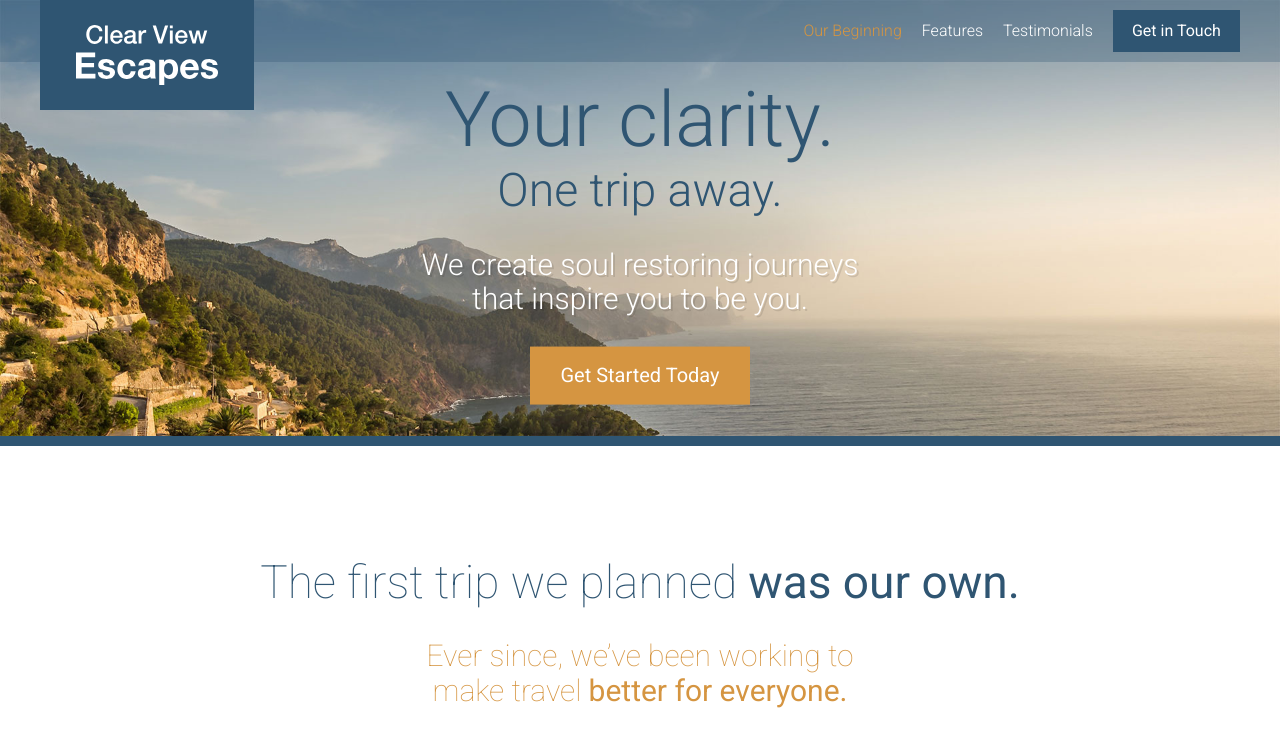
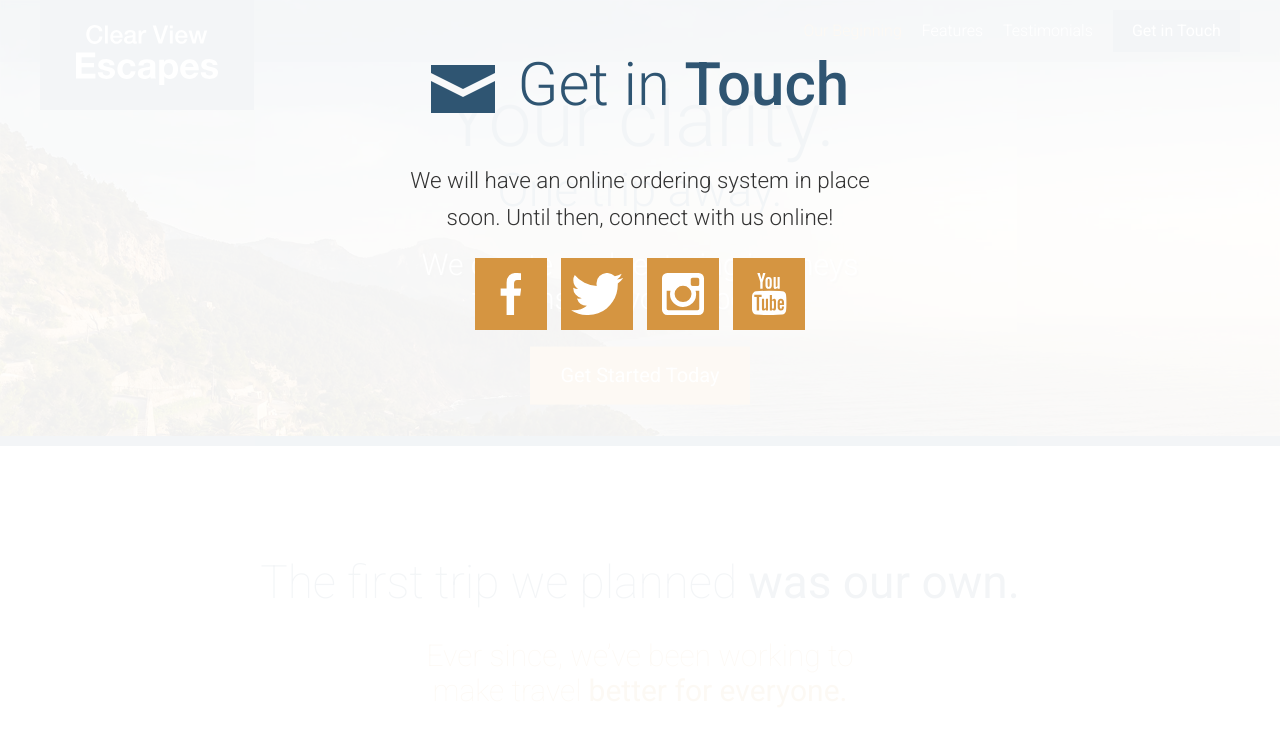
Before and after one commit to kprenesti/practice-travel-site, a website: page app/index.html in a window 1280 px wide. Shown: the top 753 px of the page. Drawn offline with Linux system fonts and the light colour scheme.

Commit message:
Created modal and styled social icons

```diff
--- /dev/null
+++ b/app/assets/styles/modules/_modal.css
@@ -0,0 +1,13 @@
+.modal {
+  position: fixed;
+  z-index: 10;
+  background-color: rgba(255, 255, 255, .94);
+  top: 0; bottom: 0; left: 0; right: 0;
+
+  &__description {
+    text-align: center;
+    font-size: 1.4rem;
+    font-weight: 300;
+    line-height: 1.65;
+  }
+}
--- a/app/assets/styles/modules/_section-title.css
+++ b/app/assets/styles/modules/_section-title.css
@@ -9,12 +9,18 @@
     margin-bottom: 5rem;
   }
 
-  strong {
-    font-weight: 500;
+
+/*======= MODIFIERS ==========*/
+  &--b-margin-small {
+    margin-bottom: 1.3rem;
   }
 
   &--blue {
     color: $mainBlue;
+  }
+
+  strong {
+    font-weight: 500;
   }
 
   &__icon {
--- /dev/null
+++ b/app/assets/styles/modules/_social-icons.css
@@ -0,0 +1,25 @@
+.social-icons {
+  text-align: center;
+
+  &__icon {
+    background-color: $mainOrange;
+    display: inline-block;
+    margin: 0 5px 5px 5px;
+    width: 33%;
+    height: 72px;
+    position: relative;
+
+    @mixin atSmall {
+      width: 72px;
+      margin: 0 5px;
+    }
+
+    .icon {
+      display: block;
+      position: absolute;
+      top: 50%;
+      left: 50%;
+      transform: translate(-50%, -50%);
+    }
+  }
+}
--- a/app/assets/styles/modules/_wrapper.css
+++ b/app/assets/styles/modules/_wrapper.css
@@ -8,6 +8,10 @@
 
   &--medium {
     max-width: 976px;
+  }
+
+  &--narrow {
+    max-width: 500px;
   }
 
   &--no-pad-until-med{
--- a/app/assets/styles/styles.css
+++ b/app/assets/styles/styles.css
@@ -18,3 +18,5 @@
 @import "modules/_site-footer";
 @import "modules/_site-header";
 @import "modules/_revealedItem";
+@import "modules/_modal";
+@import "modules/_social-icons";
--- a/app/index.html
+++ b/app/index.html
@@ -148,7 +148,7 @@
               <h3 class="testimonial__title">Cat McKitty</h3>
               <h4 class="testimonial__subtitle">6 Time Escaper</h4>
               <p>&ldquo;Duis aute irure dolor in reprehenderit in voluptate velit esse cillum dolore eu fugiat nulla pariatur. Excepteur sint occaecat cupidatat non proident, sunt in culpa qui officia deserunt mollit anim id est laborum. Lorem ipsum dolor sit amet, consectetur adipisicing elit, sed do eiusmod tempor incididunt ut.&rdquo;</p>
-            </div>
+            </div> <!--end testimonial-last-->
           </div><!--end row__medium-4-->
         </div><!--end row-->
       </div><!--end wrapper-->
@@ -159,7 +159,25 @@
         <p><span class="site-footer__text">Copyright &copy; 2016 Clear View Escapes. All rights reserved.</span> <a href="#" class="btn btn--orange">Get in Touch</a></p>
       </div>
     </footer>
-    <script src="/temp/scripts/App.js"></script>
+
+    <div class="modal">
+      <h2 class="section-title section-title--blue section-title--b-margin-small"><span class="icon icon--mail section-title__icon"></span> Get in <strong>Touch</strong></h2>
+      <div class="wrapper wrapper--narrow">
+        <p class="modal__description">
+          We will have an online ordering system in place soon.  Until then, connect with us online!
+        </p>
+        <div class="social-icons">
+          <a href="http://www.facebook.com" class="social-icons__icon"><span class="icon icon--facebook"></span></a>
+          <a href="http://www.twitter.com" class="social-icons__icon"><span class="icon icon--twitter"></span></a>
+          <a href="http://www.instagram.com" class="social-icons__icon"><span class="icon icon--instagram"></span></a>
+          <a href="http://www.youtube.com" class="social-icons__icon"><span class="icon icon--youtube"></span></a>
+        </div>
+      </div>
+
+    </div>
+
+
+<script src="/temp/scripts/App.js"></script>
 
 </body>
 </html>
--- a/app/temp/styles/styles.css
+++ b/app/temp/styles/styles.css
@@ -632,6 +632,10 @@ a {
   max-width: 976px;
 }
 
+.wrapper--narrow {
+  max-width: 500px;
+}
+
 .wrapper--no-pad-until-med{
   padding-left: 0;
   padding-right: 0;
@@ -936,12 +940,18 @@ a {
   }
 }
 
-.section-title strong {
-  font-weight: 500;
+/*======= MODIFIERS ==========*/
+
+.section-title--b-margin-small {
+  margin-bottom: 1.3rem;
 }
 
 .section-title--blue {
   color: #2f5572;
+}
+
+.section-title strong {
+  font-weight: 500;
 }
 
 .section-title__icon {
@@ -1355,3 +1365,47 @@ a {
   -webkit-transform: scale(1);
   transform: scale(1);
 }
+
+.modal {
+  position: fixed;
+  z-index: 10;
+  background-color: rgba(255, 255, 255, .94);
+  top: 0; bottom: 0; left: 0; right: 0;
+}
+
+.modal__description {
+  text-align: center;
+  font-size: 1.4rem;
+  font-weight: 300;
+  line-height: 1.65;
+}
+
+.social-icons {
+  text-align: center;
+}
+
+.social-icons__icon {
+  background-color: #d59541;
+  display: inline-block;
+  margin: 0 5px 5px 5px;
+  width: 33%;
+  height: 72px;
+  position: relative;
+}
+
+@media (min-width: 530px) {
+
+  .social-icons__icon {
+    width: 72px;
+    margin: 0 5px;
+  }
+}
+
+.social-icons__icon .icon {
+  display: block;
+  position: absolute;
+  top: 50%;
+  left: 50%;
+  -webkit-transform: translate(-50%, -50%);
+  transform: translate(-50%, -50%);
+}
--- a/gulp/tasks/watch.js
+++ b/gulp/tasks/watch.js
@@ -15,9 +15,11 @@ var gulp = require('gulp'),
       watch('./app/index.html', function(){
         browserSync.reload();
       });
+
       watch('./app/assets/styles/**/*.css', function(){
         gulp.start('cssInject');
       });
+
       watch('./app/assets/scripts/**/*.js', function(){
         gulp.start('scriptsInject');
       });
```
